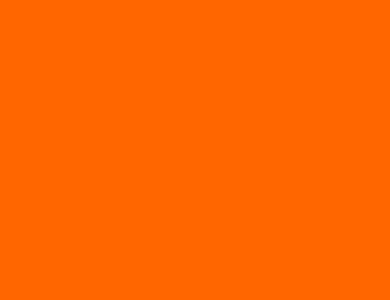
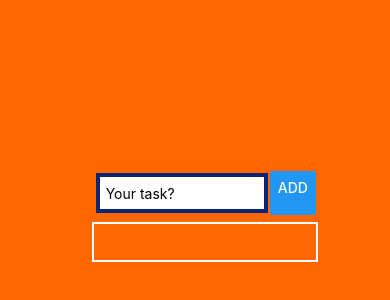
Before and after one commit to salter19/tamk-4A00EZ65-3001-kojo, a React Native app: screen / in a window 390 px wide. Shown: the part 202-502 px from the top of the page. Built offline with nearby package versions, Linux system fonts and the light colour scheme.

Commit message:
Refactor: fix textfield and tasklist.

```diff
--- a/App.js
+++ b/App.js
@@ -3,21 +3,29 @@ import { StatusBar } from "expo-status-bar";
 import React, { useState, useEffect } from "react";
 import { Text, View, StyleSheet } from "react-native";
 import Constants from "expo-constants";
+import {v4 as uuidv4} from 'uuid';
 
 // my components
+import ButtonTypes from './data/ButtonTypes';
+import Textfield from './components/Exc2/InputText';
+import TaskList from './components/Exc2/TextListView';
 
 // the App to rule them all
 export default function App() {
 
   const [taskArr, setTaskArr] = useState([]);
 
-  const onAddSubmit = (tasks) => {
-    setTaskArr(tasks);
+  const onAddSubmit = (strItem) => {
+    console.log(strItem);
+
+    setTaskArr([... taskArr, { key: uuidv4(), text:strItem}]);
   };
 
   const deleteTask = (key) => {
     setTaskArr(taskArr.filter((item) => item.key !== key));
   };
+
+  console.log(taskArr)
 
   return (
     <View style={styles.root}>
@@ -25,6 +33,14 @@ export default function App() {
       {/* StatusBar component is phone's statusbar. */}
       <View style={styles.statusbar}>
         <StatusBar style="auto" />
+      </View>
+
+      <View>
+        <Textfield onSubmitPress={onAddSubmit} buttonTitle={ButtonTypes.ADD} />
+      </View>
+
+      <View style={styles.list}>
+        <TaskList input={taskArr} deleteItem={deleteTask}/>
       </View>
 
 
@@ -45,4 +61,8 @@ const styles = StyleSheet.create({
   statusbar: {
     height: Constants.statusBarHeight,
   },
+  list: {
+    width: "61%",
+    maxHeight: "42%",
+  },
 });
--- a/components/Exc2/InputText.js
+++ b/components/Exc2/InputText.js
@@ -2,7 +2,7 @@ import React, { useState } from "react";
 import { TextInput, Button, View, StyleSheet } from "react-native";
 
 const InputText = (props) => {
-  const placeholder = "Your message?";
+  const placeholder = "Your task?";
   const [message, onChangeText] = useState("");
 
   const onSubmit = () => {
@@ -34,7 +34,7 @@ const styles = StyleSheet.create({
     borderColor: "#0c2576",
     backgroundColor: "#fff",
     borderWidth: 4,
-    width: "40%",
+    width: "61%",
     margin: 2,
     paddingLeft: 6,
   },
--- a/components/Exc2/TextListView.js
+++ b/components/Exc2/TextListView.js
@@ -11,7 +11,6 @@ import {
 
 const TextListView = ({input, deleteItem}) => {
     const [deleteI, setDeleteI] = useState(null);
-    console.log(input.length)
 
     const _onPress = (item) => {
         // set state deleteI
@@ -41,11 +40,12 @@ const TextListView = ({input, deleteItem}) => {
             <View style={styles.separator}/>
         );
     }
+
     return (
         <SafeAreaView style={styles.container}>
             {/* FlatList for scrolling */}
             <FlatList
-            style={styles.scrollView}
+            style={styles.flatListView}
             data={input}
             renderItem={renderItem}
             extraData={deleteI}
@@ -60,14 +60,13 @@ const TextListView = ({input, deleteItem}) => {
 
 const styles = StyleSheet.create({
     container: {
-        height: "30%",
-        width:"100%",
+        width: "100%",
         paddingHorizontal: "8%",
         borderWidth: 2,
         borderColor: "#ffffff",
         marginVertical:"3%"
     },
-    scrollView: {
+    flatListView: {
         marginVertical:"8%",
     },
     text: {
```
Also changed, not shown: components/views/AddView.js (deleted, +0 -38 lines).
